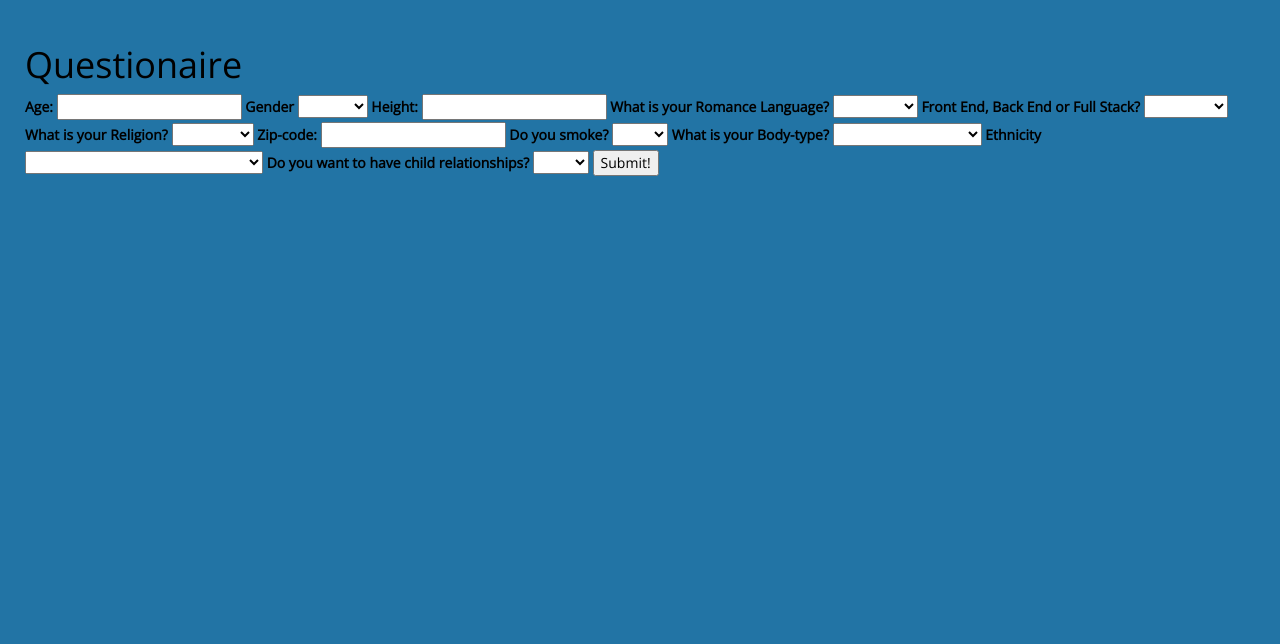
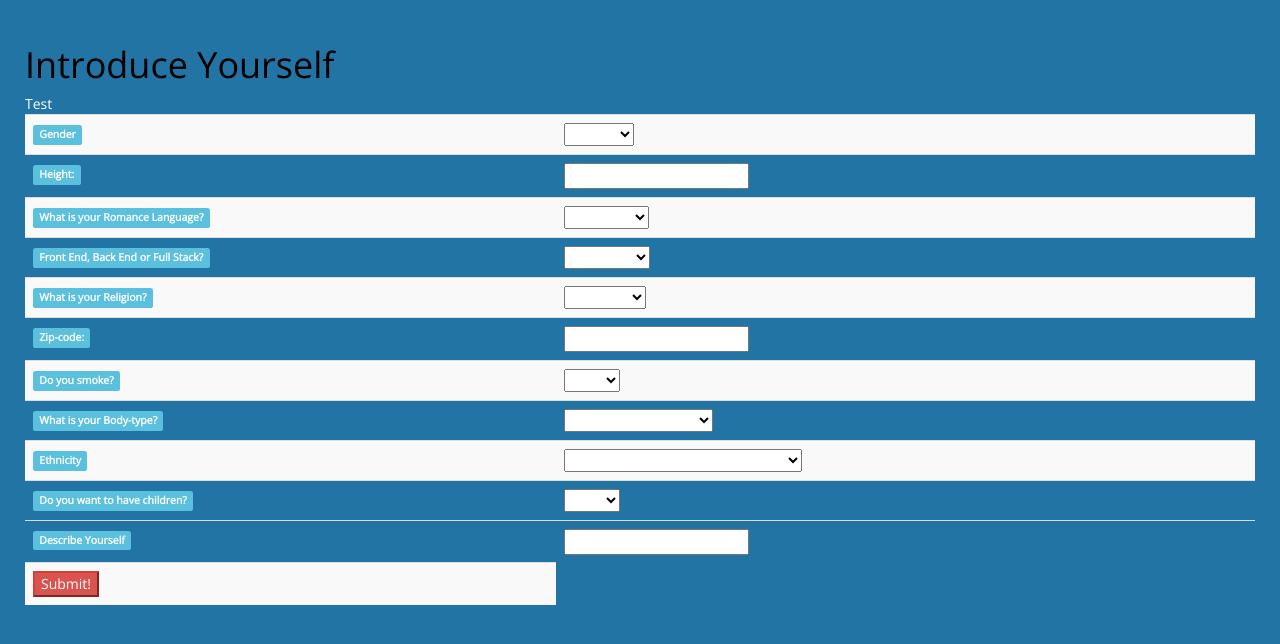
Before and after one commit to croche314/ValiDate, a Django app: page /display_questions in a window 1280 px wide. Shown: the part 99-743 px from the top of the page. Run offline with Django 3.2, Linux system fonts and the light colour scheme; parts of the project's set-up code (start-up, migrations or seed data) failed here and were passed over; some libraries are stand-ins or nearby versions.

Commit message:
added in the matches functionality

```diff
--- a/apps/dating_app/models.py
+++ b/apps/dating_app/models.py
@@ -14,7 +14,6 @@ class User(models.Model):
 	updated_at = models.DateTimeField(auto_now=True)
 
 class Answer(models.Model):
-	age = models.IntegerField()
 	gender = models.CharField(max_length=10)
 	height = models.IntegerField()
 	language = models.CharField(max_length=10)
@@ -25,6 +24,7 @@ class Answer(models.Model):
 	body_type = models.CharField(max_length=20)
 	ethnicity = models.CharField(max_length=20)
 	wants_children = models.BooleanField()
+	about_you = models.TextField(max_length=1000)
 	user = models.ForeignKey(User, related_name='my_answers')
 	created_at = models.DateTimeField(auto_now_add=True)
 	updated_at = models.DateTimeField(auto_now=True)
@@ -32,6 +32,7 @@ class Answer(models.Model):
 class Match(models.Model):
 	user1 = models.ForeignKey(User, related_name='my_match')
 	user2 = models.ForeignKey(User, related_name='matched_me')
+	percent_match = models.IntegerField()
 	created_at = models.DateTimeField(auto_now_add=True)
 	updated_at = models.DateTimeField(auto_now=True)
 
--- a/apps/dating_app/templates/dating_app/questionaire.html
+++ b/apps/dating_app/templates/dating_app/questionaire.html
@@ -1,24 +1,40 @@
  {% include 'dating_app/header.html' %}
-
+ <link rel="stylesheet" href="https://cdnjs.cloudflare.com/ajax/libs/rangeslider.js/2.3.0/rangeslider.min.css">
+ <link rel="stylesheet" href="https://cdnjs.cloudflare.com/ajax/libs/rangeslider.js/2.3.0/rangeslider.min.css.map">
+<script type="text/javascript" src="https://cdnjs.cloudflare.com/ajax/libs/rangeslider.js/2.3.0/rangeslider.min.js"></script>
 
  <div id="container-fluid">
-    <h1>Questionaire</h1>
+    <h1>Introduce Yourself</h1>
+    <div class="user_answers">
+    <table class="table table-striped">
+
       <form action="{% url 'dating:questions' %}" method="POST">
       {% csrf_token %}
-    <label for="html_age">Age:</label>
-    <input type="number" name="html_age" value="">
-
-    <label for="html_gender">Gender</label>
+      <tr>
+        <td>
+          <label class='label label-info' for="html_gender">Gender</label>
+        </td>
+        <td>
             <select name="html_gender">
               <option value=""></option>
               <option value="male">Male</option>
               <option value="female">Female</option>
             </select>
-
-    <label for="html_height">Height:</label>
-    <input type="text" name="html_height">
-
-    <label for="html_language">What is your Romance Language?</label>
+          </td>
+        </tr>
+        <tr>
+          <td>
+            <label class="label label-info" for="html_height">Height:</label>
+          </td>
+          <td>
+            <input type="text" name="html_height" value="">
+          </td>
+        </tr>
+        <tr>
+          <td>
+            <label class='label label-info' for="html_language">What is your Romance Language?</label>
+          </td>
+          <td>
             <select name="html_language">
               <option value=""></option>
               <option value="python">Python</option>
@@ -26,34 +42,59 @@
               <option value="javascript">Javascript</option>
               <option value="ruby">Ruby</option>
             </select>
-
-    <label for="html_stack">Front End, Back End or Full Stack?</label>
+          </td>
+        </tr>
+        <tr>
+          <td>
+            <label class="label label-info" for="html_stack">Front End, Back End or Full Stack?</label>
+          </td>
+          <td>
             <select name="html_stack">
               <option value=""></option>
               <option value="full">Full Stack</option>
-      <option value="front">Front</option>
-      <option value="back">Back</option>
+              <option value="front">Front End</option>
+              <option value="back">Back End</option>
             </select>
-
-    <label for="html_religion">What is your Religion?</label>
+          </td>
+        </tr>
+        <tr>
+          <td>
+            <label class="label label-info" for="html_religion">What is your Religion?</label>
+          </td>
+          <td>
             <select name="html_religion">
               <option value=""></option>
               <option value="Mac">Mac</option>
               <option value="Windows">Windows</option>
               <option value="Linux">Linux</option>
             </select>
-
-    <label for="html_zip_code">Zip-code:</label>
+          </td>
+        </tr>
+        <tr>
+          <td>
+            <label class="label label-info" for="html_zip_code">Zip-code:</label>
+          </td>
+          <td>
             <input type="text" name="html_zip_code" value="">
-
-    <label for="html_smoke">Do you smoke?</label>
+          </td>
+        </tr>
+        <tr>
+          <td>
+            <label class="label label-info" for="html_smoke">Do you smoke?</label>
+          </td>
+          <td>
             <select name="html_smoke">
               <option value=""></option>
               <option value="True">True</option>
               <option value="False">False</option>
             </select>
-
-    <label for="html_body_type">What is your Body-type?</label>
+          </td>
+        </tr>
+        <tr>
+          <td>
+            <label class="label label-info" for="html_body_type">What is your Body-type?</label>
+          </td>
+          <td>
             <select name="html_body_type">
               <option value=""></option>
               <option value="slender">Slender</option>
@@ -65,8 +106,13 @@
               <option value="a few extra pounds">A few extra pounds</option>
               <option value="stocky">Stocky</option>
             </select>
-
-    <label for="html_ethnicity">Ethnicity</label>
+          </td>
+        </tr>
+        <tr>
+          <td>
+            <label class="label label-info" for="html_ethnicity">Ethnicity</label>
+          </td>
+          <td>
             <select name='html_ethnicity'>
               <option value=""></option>
               <option value="white">White</option>
@@ -75,16 +121,38 @@
               <option value="american indian">American Indian or Alaska Native</option>
               <option value="hispanic">Hispanic or Lationo</option>
             </select>
-
-    <label for="html_wants_children">Do you want to have child relationships?</label>
+          </td>
+        </tr>
+        <tr>
+          <td>
+            <label class="label label-info" for="html_wants_children">Do you want to have children?</label>
+          </td>
+          <td>
             <select name="html_wants_children">
               <option value=""></option>
               <option value="True">True</option>
               <option value="False">False</option>
             </select>
-    <input type="submit" name="submit" value="Submit!">
+          </td>
+        </tr>
+        <tr>
+          <tr>
+            <td>
+              <label class="label label-info" for="html_about_you">Describe Yourself</label>
+            </td>
+            <td>
+              <input type="textarea" cols='70' rows=40 name="html_about_you" value="">
+            </td>
+          </tr>
+          <td>
+            <input class="btn-danger" type="submit" name="submit" value="Submit!">
+          </td>
+        </tr>
     </form>
-  </div> <!-- #container-fluid -->
+    <a href="{% url 'dating:find_matches' %}">Test</a>
+  </table>
+  </div>
+  </div><!-- #container-fluid -->
 
   </body>
 </html>
--- a/apps/dating_app/views.py
+++ b/apps/dating_app/views.py
@@ -57,7 +57,7 @@ def create_user(request):
 			request.session['name'] = server_name
 
 			# If creation successful, redirect to Home page
-			return redirect('dating:home')
+			return redirect('dating:display_questions')
 
 		except:
 			print '-' * 50
@@ -129,25 +129,44 @@ def display_questions(request):
 	return render(request, 'dating_app/questionaire.html')
 
 def questions(request):
-    is_valid = True
-    if request.POST['html_age'] < 18:
-        messages.error(request, 'Must be 18 or older to Register for Validating.com')
-        is_valid = False
-    age = request.POST['html_age']
-    gender = request.POST['html_gender']
-    height = request.POST['html_height']
-    language = request.POST['html_language']
-    stack = request.POST['html_stack']
-    religion = request.POST['html_religion']
-    zipcode = request.POST['html_zip_code']
-    smoke = request.POST['html_smoke']
-    body = request.POST['html_body_type']
-    ethnicity  = request.POST['html_ethnicity']
-    children = request.POST['html_wants_children']
-
-    Answer.objects.create(age=age, gender=gender, height=height, language=language, stack=stack, religion=religion, zip_code=zipcode, smoke=smoke, body_type=body, ethnicity=ethnicity, wants_children=children,user_id=request.session['user_id'])
-
-    return redirect('dating:find_matches')
+	gender = request.POST['html_gender']
+	height = request.POST['html_height']
+	language = request.POST['html_language']
+	stack = request.POST['html_stack']
+	religion = request.POST['html_religion']
+	zipcode = request.POST['html_zip_code']
+	smoke = request.POST['html_smoke']
+	body = request.POST['html_body_type']
+	ethnicity  = request.POST['html_ethnicity']
+	children = request.POST['html_wants_children']
+	about_you = request.POST['html_about_you']
+	Answer.objects.create(gender=gender, height=height, language=language, stack=stack, religion=religion, zip_code=zipcode, smoke=smoke, body_type=body, ethnicity=ethnicity, wants_children=children,user_id=request.session['user_id'], about_you=about_you)
+	return redirect('dating:find_matches')
 
 def find_matches(request):
+	user = Answer.objects.get(id=request.session['user_id'])
+	answer_exclude = Answer.objects.exclude(id=request.session['user_id'])
+	print "++++++++++++++++++++++++++++++++++++"
+	print user.language
+	print len(answer_exclude)
+	for ans in answer_exclude:
+		counter = 0
+		if ans.gender != user.gender:
+			if ans.height > (user.height-300) and ans.height < (user.height-300):
+				counter += 1
+			if ans.zip_code == user.zip_code:
+				counter += 1
+			if ans.stack == user.stack:
+				counter += 2
+			if ans.religion == user.religion:
+				counter += 3
+			if ans.smoke == user.smoke:
+				counter += 1
+			if ans.body_type == user.body_type:
+				counter += 3
+			if ans.wants_children == user.wants_children:
+				counter += 1
+			if counter > 7:
+				Match.objects.create(user1 = request.session['user_id'], user2=ans.id)
+	print "++++++++++++++++++++++++++++++++++++"
  	return redirect('dating:home')
```
Also changed, not shown: apps/dating_app/migrations/0007_remove_answer_age.py (added), apps/dating_app/migrations/0008_match_percent_match.py (added), apps/dating_app/migrations/0009_answer_about_you.py (added), apps/dating_app/templates/dating_app/header.html (line endings or trailing spaces). Lines whose indentation alone changed are shown as unchanged.
